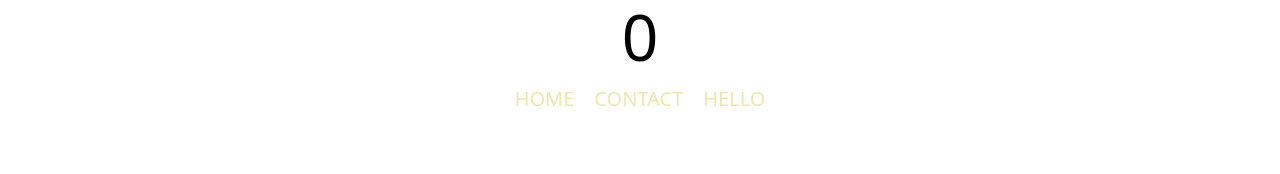
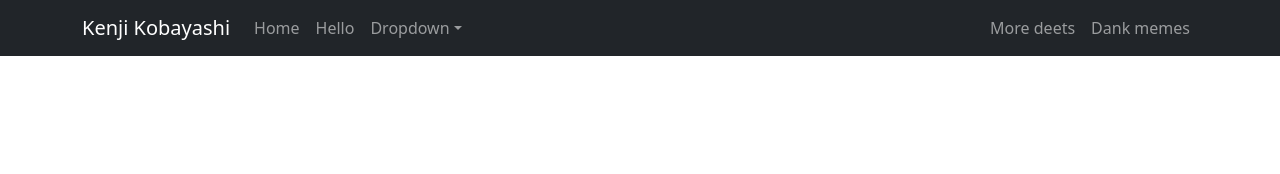
Before and after one commit to kenjikoba/next.js-practice, a Next.js app: page /hello in a window 1280 px wide. Shown: the top 174 px of the page. Built offline with nearby package versions, Linux system fonts and the light colour scheme; no server answers.

Commit message:
navbar修正

```diff
--- a/components/header.js
+++ b/components/header.js
@@ -1,46 +1,41 @@
 import Head from 'next/head'
-import { useCallback, useEffect, useState } from 'react'
-import styles from '../styles/header.module.css'
 import Link from 'next/link'
-import pagetitle from '../pages/[pagetitle]'
-
+// import 'bootstrap/dist/css/bootstrap.min.css';
+import { Nav, Navbar, Container, NavDropdown } from 'react-bootstrap'
 
 
 export default function Header() {
-    const [count,setCount]=useState(0)
-
-    const updateCount = useCallback(()=>{
-      setCount((old)=>old-1)
-    },[])
-
-    const [name, setName]=useState("now loading ...")
-    useEffect(()=>{
-      fetch("/api/hello")
-      .then((res)=>res.json())
-      .then((
-        data
-      )=>{
-        setName(data.name)
-      })
-    },[count])
-
     return (
         <>
         <Head>
-        <title>{pagetitle}</title>
         <meta name="description" content="Generated by create next app" />
         <link rel="icon" href="/favicon.ico" />
       </Head>
-        <div className={styles.header}>
-            <h1 className={styles.title}>
-            {pagetitle} <button onClick={updateCount}>{count}</button>
-            </h1>
-        <nav className={styles.nav}>
-            <Link href={"/"}><a>HOME</a></Link>
-            <Link href={"/contact"}><a>CONTACT</a></Link>
-            <Link href={"/hello"}><a>HELLO</a></Link>
-        </nav>
-        </div>
+        <Navbar collapseOnSelect expand="lg" bg="dark" variant="dark">
+  <Container>
+  <Link href={"/hello"}><Navbar.Brand href="/">Kenji Kobayashi</Navbar.Brand></Link>
+  <Navbar.Toggle aria-controls="responsive-navbar-nav" />
+  <Navbar.Collapse id="responsive-navbar-nav">
+    <Nav className="me-auto">
+    <Nav.Link href="/">Home</Nav.Link>
+    <Nav.Link href="/hello">Hello</Nav.Link>
+      <NavDropdown title="Dropdown" id="collasible-nav-dropdown">
+        <NavDropdown.Item href="#action/3.1">Action</NavDropdown.Item>
+        <NavDropdown.Item href="#action/3.2">Another action</NavDropdown.Item>
+        <NavDropdown.Item href="#action/3.3">Something</NavDropdown.Item>
+        <NavDropdown.Divider />
+        <NavDropdown.Item href="#action/3.4">Separated link</NavDropdown.Item>
+      </NavDropdown>
+    </Nav>
+    <Nav>
+      <Nav.Link href="#deets">More deets</Nav.Link>
+      <Nav.Link eventKey={2} href="#memes">
+        Dank memes
+      </Nav.Link>
+    </Nav>
+  </Navbar.Collapse>
+  </Container>
+</Navbar>
         </>
     )
 }
--- a/package.json
+++ b/package.json
@@ -10,9 +10,11 @@
   },
   "dependencies": {
     "@craco/craco": "^6.4.3",
+    "bootstrap": "^5.1.3",
     "dayjs": "^1.11.3",
     "next": "12.1.6",
     "react": "18.1.0",
+    "react-bootstrap": "^2.4.0",
     "react-dom": "18.1.0"
   },
   "devDependencies": {
--- a/pages/[pagetitle].js
+++ /dev/null
@@ -1,9 +0,0 @@
-
-import {useRouter} from 'next/router'
-
-export default function Pagetitle() {
-    const router = useRouter()
-    return (
-    router
-    )
-}
--- a/pages/_app.js
+++ b/pages/_app.js
@@ -1,6 +1,7 @@
 import '../styles/globals.css'
 import 'tailwindcss/tailwind.css'
 import Layout from '../components/layout'
+import 'bootstrap/dist/css/bootstrap.min.css';
 
 
 
--- a/styles/header.module.css
+++ /dev/null
@@ -1,63 +0,0 @@
-
-.nav Link{
-    float: left;
-    padding-top: 0px;
-    padding-left: 10px;
-    list-style-type: none;
-    margin-left: 135px;
-    font-family:cursive;
-
-  }
-
-  .nav a {
-    text-decoration: none;
-    color: white;
-    padding: 10px;
-    border-radius: 8px;
-    transition: 0.5s;
-    font-size: 20px;
-    color: palegoldenrod;
-
-   display: inline-block;
-    -webkit-transition: 0.5s;
-    -moz-transition: 0.5s;
-    -o-transition: 0.5s;
-    -ms-transition: 0.5s;
-    transition: 0.5s;
-
-  }
-
-  .nav a:hover{
-   color: white;
-  -webkit-transform: scale(1.8,0);
-    -moz-transform: scale(1.8,0);
-    -o-transform: scale(1.8,0);
-    -ms-transform: scale(1.8,0);
-    transform: scale(1.2,1.2);
-
-  }
-
-  .header {
-    flex: 1;
-    display: flex;
-    flex-direction: column;
-    justify-content: center;
-    align-items: center;
-  }
-
-.title a {
-    color: #0070f3;
-    text-decoration: none;
-  }
-
-  .title a:hover,
-  .title a:focus,
-  .title a:active {
-    text-decoration: underline;
-  }
-
-  .title {
-    margin: 0;
-    line-height: 1.15;
-    font-size: 4rem;
-  }
```
Also changed, not shown: 2 other files (tests, documents, lock files or other folders).
